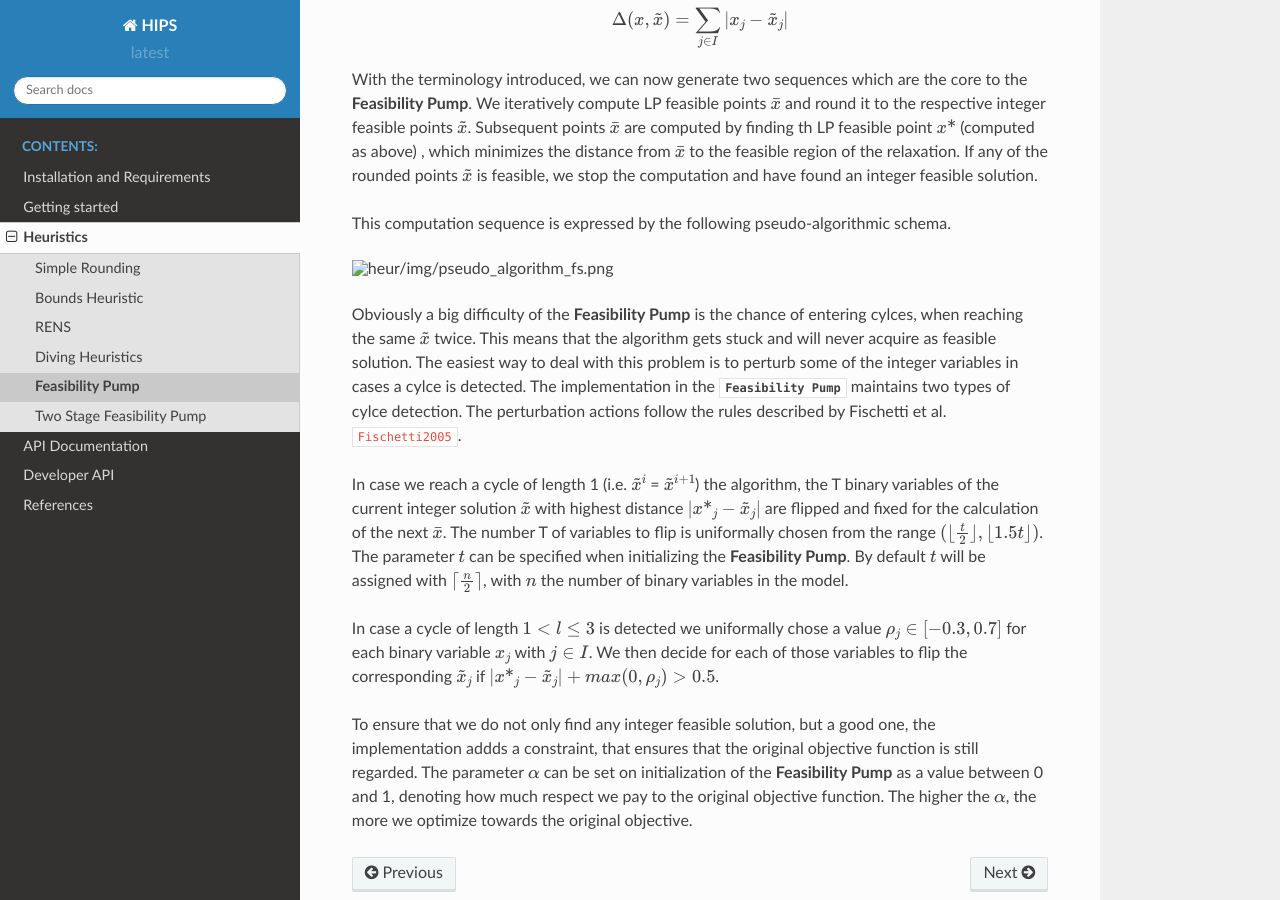
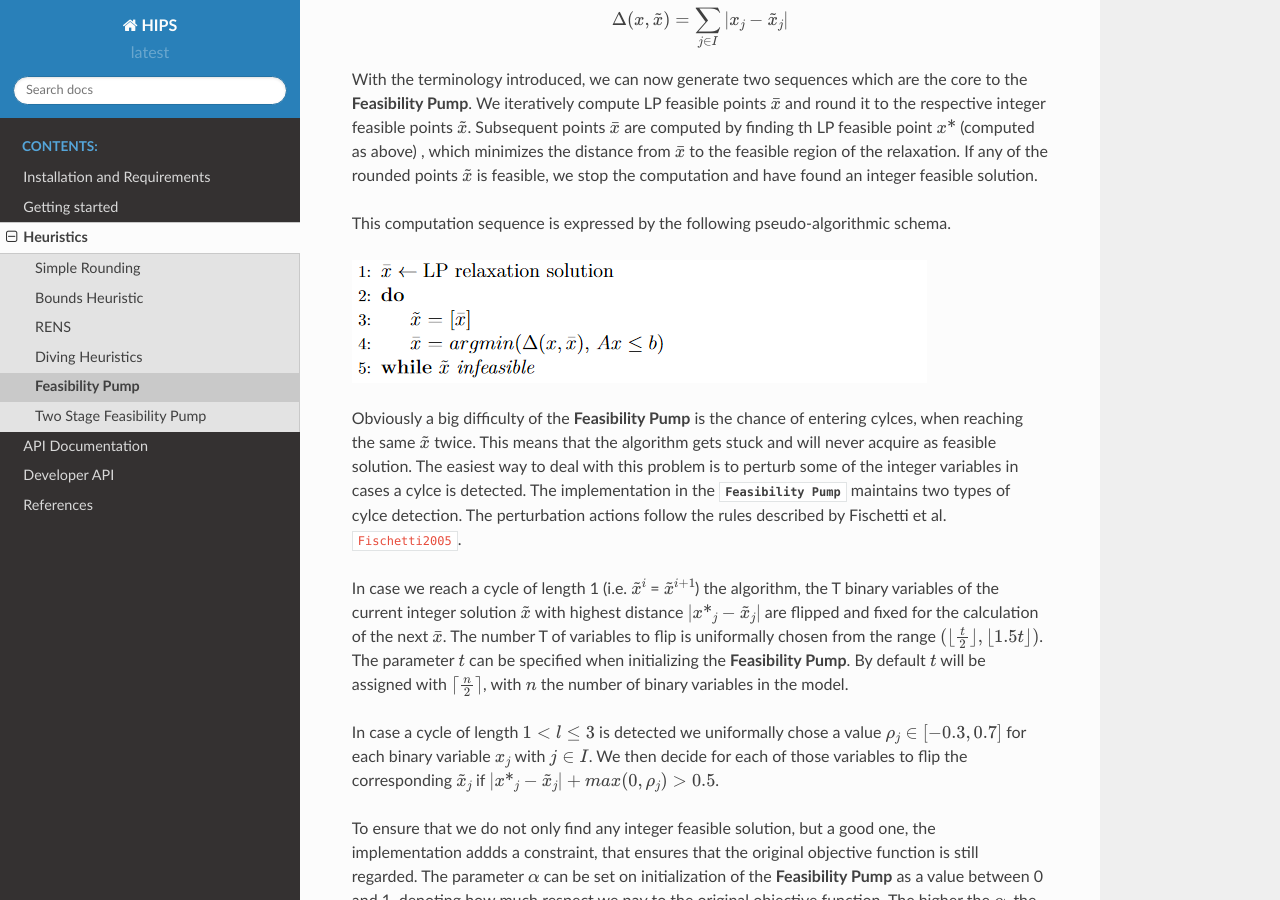
Before and after one commit to cxlvinchau/hips, a Sphinx documentation site: the page built from docs/heur/feasibility_pump.rst, in a window 1280 px wide and 900 px high, scrolled down 681 px. Built offline with Sphinx 7.4.7 and the Read the Docs theme 2.0.0, drawn with Linux system fonts in a browser that asks for light colours; cross-references to code outside the pages are shown as plain code.

Commit message:
added pseudo algorithm

```diff
--- a/docs/heur/feasibility_pump.rst
+++ b/docs/heur/feasibility_pump.rst
@@ -40,7 +40,7 @@ If any of the rounded points :math:`\tilde{x}` is feasible, we stop the computat
 
 This computation sequence is expressed by the following pseudo-algorithmic schema.
 
-.. image:: img/pseudo_algorithm_fs.png
+.. image:: ../img/pseudo_algorithm_fs.png
 
 Obviously a big difficulty of the **Feasibility Pump** is the chance of entering cylces, when reaching the same :math:`\tilde{x}`
 twice. This means that the algorithm gets stuck and will never acquire as feasible solution. The easiest way to deal with this problem
```
